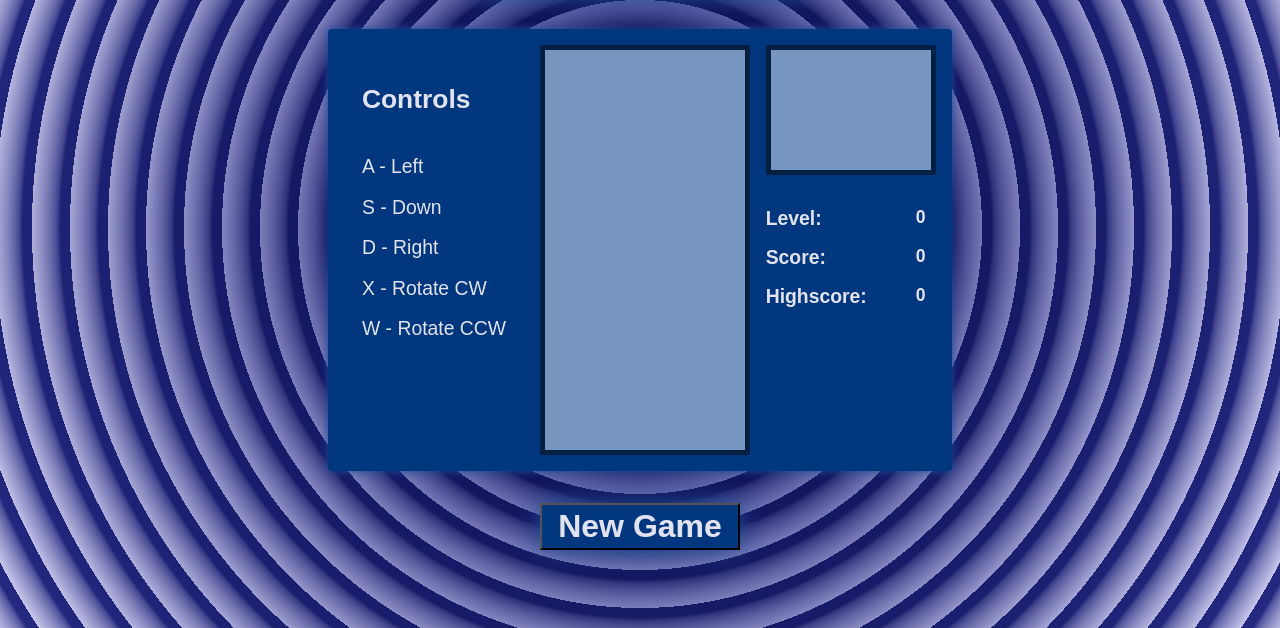
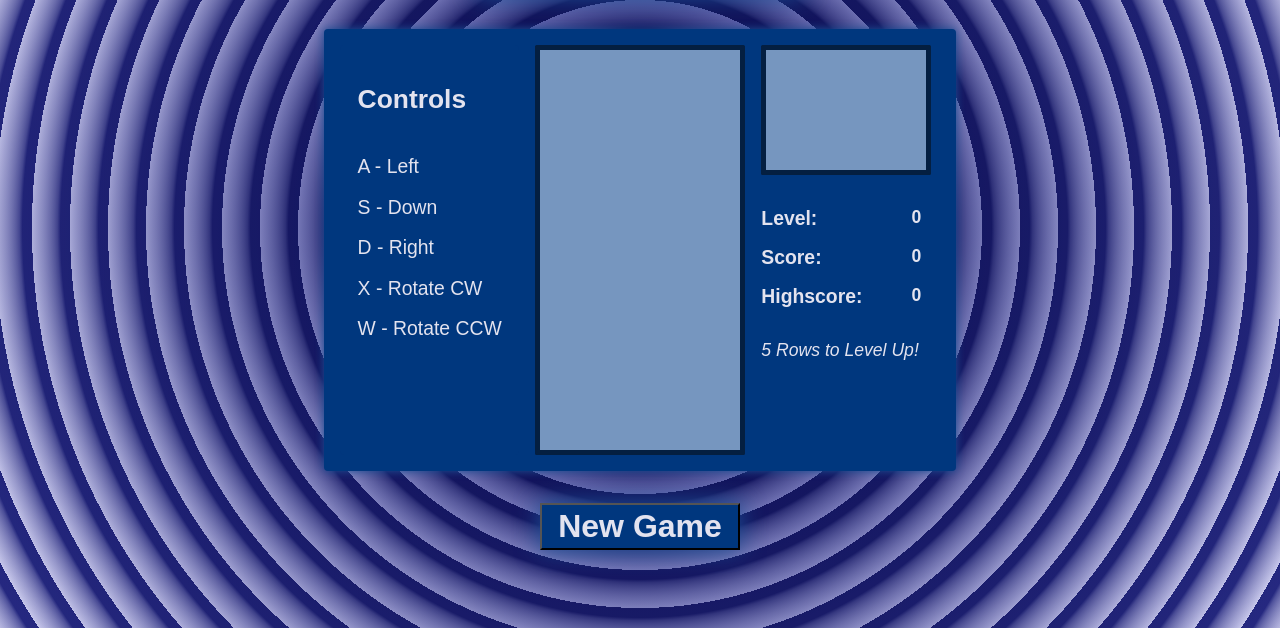
Before and after one commit to wkeebs/FRP-Tetris, a website built with Vite: page index.html in a window 1280 px wide. Shown: the part 172-800 px from the top of the page. Built offline with nearby package versions, Linux system fonts and the light colour scheme.

Commit message:
Add levelup tip

```diff
--- a/index.html
+++ b/index.html
@@ -45,6 +45,9 @@
             <span class="left">Highscore: </span>
             <span class="right" id="highScoreText">0</span>
           </div>
+          <div class="tip">
+            <span class="left">5 Rows to Level Up!</span>
+          </div>
         </div>
       </div>
     </main>
--- a/src/style.css
+++ b/src/style.css
@@ -79,6 +79,7 @@ main {
   box-shadow: 0em 0em 0.5em var(--shadow);
   flex-wrap: wrap;
   padding: 1em;
+  min-width: 600px;
 }
 
 #controls {
@@ -123,6 +124,12 @@ svg rect {
 .right {
   font-size: 1em;
   float: right;
+}
+
+.tip {
+  padding-top: 1em;
+  color: var(--text);
+  font-style: italic;
 }
 
 #gameOver {
```
